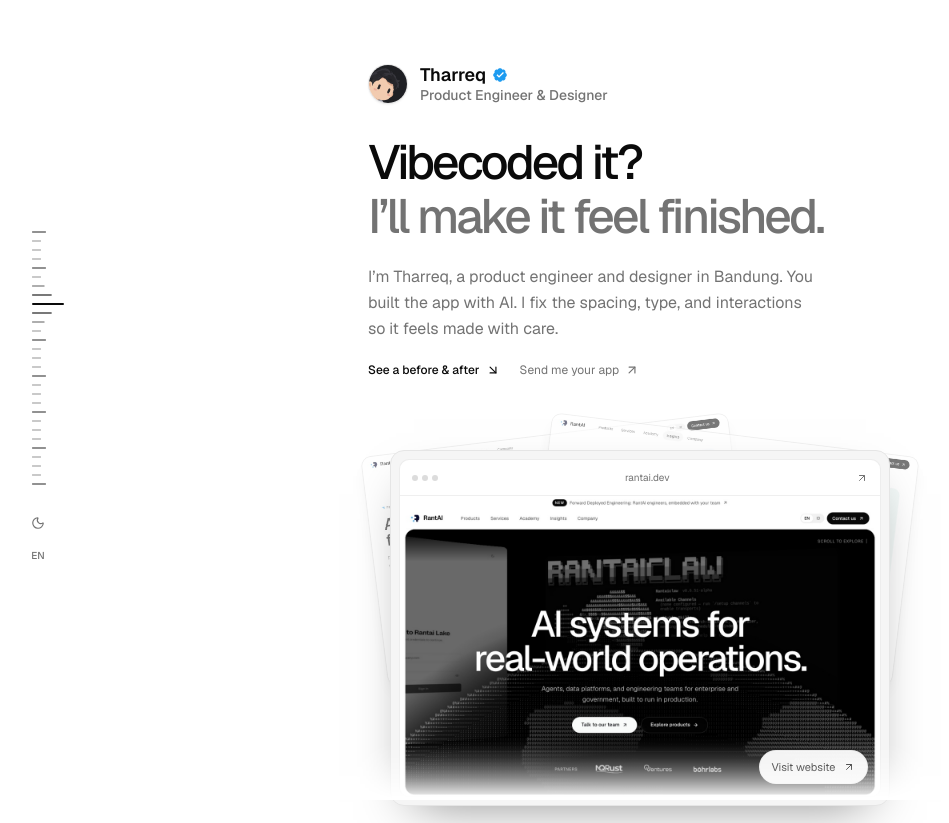
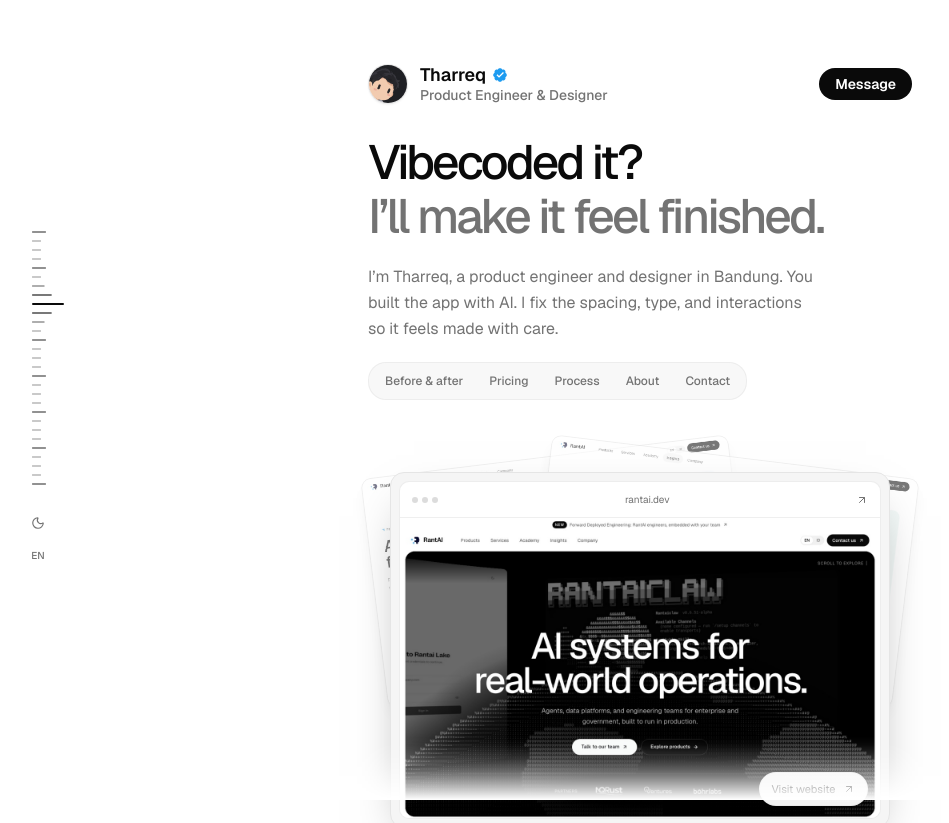
Before and after one commit to mtharreqq/requixite, a Next.js app: page / in a window 1280 px wide. Shown: the top 823 px of the page, without its empty margins (0-949 px from the left). Built offline with nearby package versions, Linux system fonts and the light colour scheme.

Commit message:
Hero: chat dialog, section shortcuts, summary fade-in

```diff
--- a/app/globals.css
+++ b/app/globals.css
@@ -43,11 +43,19 @@
 .hero-identity {
   animation: portfolio-arrive 480ms var(--ease-out) both;
 }
+/* RantAI home-hero timing: summary 0.6s at 0.35s, CTAs 0.8s at 0.5s.
+   From 1% opacity, not 0, so the summary still counts for LCP. */
+@keyframes hero-rise {
+  from {
+    opacity: 0.01;
+    transform: translateY(12px);
+  }
+}
 .hero-copy > :nth-child(2) {
-  animation: portfolio-arrive 550ms 280ms var(--ease-out) both;
+  animation: hero-rise 600ms 350ms cubic-bezier(0.22, 1, 0.36, 1) both;
 }
 .hero-copy > :nth-child(3) {
-  animation: portfolio-arrive 550ms 350ms var(--ease-out) both;
+  animation: hero-rise 800ms 500ms cubic-bezier(0.22, 1, 0.36, 1) both;
 }
 .hero-showcase {
   transform-origin: center top;
--- a/components/portfolio-page.tsx
+++ b/components/portfolio-page.tsx
@@ -39,7 +39,7 @@ export function PortfolioPage({ locale }: { locale: Locale }) {
         tabIndex={-1}
         className="flex w-full max-w-lg flex-col items-center gap-y-14 pt-8 pr-4 pl-10 outline-none md:max-w-xl md:gap-y-16 md:px-4 md:pt-12"
       >
-        <HeroSection copy={copy.hero} />
+        <HeroSection copy={copy.hero} rail={copy.rail} />
         <StackStory copy={copy.stack} />
         <ProofSection copy={copy.proof} />
         {hasWork && (
--- /dev/null
+++ b/components/salmoon/chat-dialog.tsx
@@ -0,0 +1,170 @@
+"use client";
+
+import type { PortfolioCopy } from "@/lib/portfolio-copy";
+import { Dialog } from "radix-ui";
+import { motion, useReducedMotion } from "framer-motion";
+import Image from "next/image";
+import { useEffect, useState } from "react";
+import { Mail, X } from "lucide-react";
+import {
+  TwitterVerifiedBadgeSvg,
+  WhatsappSvg,
+  XSvg,
+} from "@/components/dock-icons";
+
+const ease = [0.22, 1, 0.36, 1] as const;
+
+function channels(message: string) {
+  const text = encodeURIComponent(message);
+  return [
+    {
+      label: "WhatsApp",
+      handle: "+62 822-5640-3992",
+      href: `https://wa.me/6282256403992?text=${text}`,
+      Icon: WhatsappSvg,
+    },
+    {
+      label: "Email",
+      handle: "mtharreq@gmail.com",
+      href: `mailto:mtharreq@gmail.com?subject=${text}`,
+      Icon: Mail,
+    },
+    {
+      label: "X",
+      handle: "@tooreeq",
+      href: "https://x.com/tooreeq",
+      Icon: XSvg,
+    },
+  ];
+}
+
+function Avatar() {
+  return (
+    <span className="border-border/80 bg-muted relative block size-8 shrink-0 overflow-hidden rounded-full border">
+      <Image
+        src="/avatar.png"
+        alt=""
+        width={32}
+        height={32}
+        className="size-full object-cover"
+      />
+    </span>
+  );
+}
+
+// Typing dots, then the messages: RantAI problem-picker.tsx.
+function Thread({ copy }: { copy: PortfolioCopy["hero"]["chat"] }) {
+  const reduce = useReducedMotion();
+  const [typing, setTyping] = useState(!reduce);
+  useEffect(() => {
+    if (!typing) return;
+    const t = setTimeout(() => setTyping(false), 700);
+    return () => clearTimeout(t);
+  }, [typing]);
+
+  const rise = (i: number) => ({
+    initial: reduce ? false : { opacity: 0, y: 8 },
+    animate: { opacity: 1, y: 0 },
+    transition: { duration: 0.4, ease, delay: i * 0.25 },
+  });
+
+  if (typing)
+    return (
+      <div className="flex items-end gap-2">
+        <Avatar />
+        <span className="bg-muted inline-flex h-8 items-center gap-1 rounded-[18px] rounded-bl-md px-3.5">
+          <span className="sr-only">{copy.typing}</span>
+          {[0, 1, 2].map((i) => (
+            <motion.span
+              key={i}
+              aria-hidden="true"
+              className="bg-muted-foreground/60 size-1.5 rounded-full"
+              animate={{ opacity: [0.3, 1, 0.3], y: [0, -2, 0] }}
+              transition={{
+                duration: 1,
+                repeat: Infinity,
+                delay: i * 0.15,
+                ease: "easeInOut",
+              }}
+            />
+          ))}
+        </span>
+      </div>
+    );
+
+  return (
+    <>
+      <div className="flex items-end gap-2">
+        <Avatar />
+        <div className="space-y-1">
+          {copy.greeting.map((line, i) => (
+            <motion.p
+              key={line}
+              {...rise(i)}
+              className="bg-muted text-foreground w-fit max-w-[16rem] rounded-[18px] rounded-bl-md px-3.5 py-2 text-sm leading-snug"
+            >
+              {line}
+            </motion.p>
+          ))}
+        </div>
+      </div>
+      <motion.ul
+        {...rise(copy.greeting.length)}
+        className="flex flex-col items-end gap-1.5"
+        aria-label={copy.via}
+      >
+        {channels(copy.message).map(({ label, handle, href, Icon }) => (
+          <li key={label}>
+            <a
+              href={href}
+              target={href.startsWith("mailto:") ? undefined : "_blank"}
+              rel="noopener noreferrer"
+              className="tactile-control bg-foreground text-background inline-flex items-center gap-2 rounded-[18px] rounded-br-md px-3.5 py-2 text-sm transition-opacity hover:opacity-85"
+            >
+              <Icon className="size-4 shrink-0" />
+              <span className="font-medium">{label}</span>
+              <span className="opacity-60">{handle}</span>
+            </a>
+          </li>
+        ))}
+      </motion.ul>
+    </>
+  );
+}
+
+export function ChatDialog({ copy }: { copy: PortfolioCopy["hero"]["chat"] }) {
+  return (
+    <Dialog.Root>
+      <Dialog.Trigger className="tactile-control bg-foreground text-background ml-auto shrink-0 rounded-full px-4 py-1.5 text-sm font-semibold transition-opacity hover:opacity-85">
+        {copy.open}
+      </Dialog.Trigger>
+      <Dialog.Portal>
+        <Dialog.Overlay className="data-[state=open]:animate-in data-[state=closed]:animate-out data-[state=closed]:fade-out-0 data-[state=open]:fade-in-0 fixed inset-0 z-50 bg-black/30 backdrop-blur-[2px]" />
+        <Dialog.Content className="bg-popover text-popover-foreground border-border/80 data-[state=open]:animate-in data-[state=closed]:animate-out data-[state=closed]:fade-out-0 data-[state=open]:fade-in-0 data-[state=closed]:zoom-out-95 data-[state=open]:zoom-in-95 data-[state=open]:slide-in-from-bottom-2 fixed top-1/2 left-1/2 z-50 w-[calc(100%-2rem)] max-w-sm -translate-x-1/2 -translate-y-1/2 overflow-hidden rounded-[22px] border shadow-2xl">
+          <header className="border-border/60 flex items-center gap-3 border-b px-4 py-3">
+            <Avatar />
+            <div className="min-w-0 flex-1">
+              <Dialog.Title className="flex items-center gap-1 text-sm leading-tight font-semibold">
+                Tharreq
+                <TwitterVerifiedBadgeSvg className="size-3.5 shrink-0" />
+              </Dialog.Title>
+              <Dialog.Description className="text-muted-foreground inline-flex items-center gap-1.5 text-xs">
+                <span className="size-1.5 rounded-full bg-emerald-500" />
+                {copy.status}
+              </Dialog.Description>
+            </div>
+            <Dialog.Close
+              aria-label={copy.close}
+              className="text-muted-foreground hover:text-foreground hover:bg-muted -mr-1.5 rounded-full p-1.5 transition-colors"
+            >
+              <X className="size-4" />
+            </Dialog.Close>
+          </header>
+          <div className="flex min-h-56 flex-col gap-4 p-4">
+            <Thread copy={copy} />
+          </div>
+        </Dialog.Content>
+      </Dialog.Portal>
+    </Dialog.Root>
+  );
+}
--- a/components/salmoon/hero-section.tsx
+++ b/components/salmoon/hero-section.tsx
@@ -4,7 +4,8 @@ import type { PortfolioCopy } from "@/lib/portfolio-copy";
 import Image from "next/image";
 import { ProjectShowcase } from "@/components/salmoon/project-showcase";
 import { SplitReveal } from "@/components/salmoon/split-reveal";
-import { ArrowDownRight, ArrowUpRight } from "lucide-react";
+import { ChatDialog } from "@/components/salmoon/chat-dialog";
+import { smoothScrollTo } from "@/components/smooth-scroll";
 import {
   HoverCard,
   HoverCardContent,
@@ -18,7 +19,21 @@ import {
   XSvg,
 } from "@/components/dock-icons";
 
-export function HeroSection({ copy }: { copy: PortfolioCopy["hero"] }) {
+const SHORTCUTS = [
+  "work",
+  "offer",
+  "process",
+  "experience",
+  "contact",
+] as const;
+
+export function HeroSection({
+  copy,
+  rail,
+}: {
+  copy: PortfolioCopy["hero"];
+  rail: PortfolioCopy["rail"];
+}) {
   return (
     <section id="home" className="flex w-full flex-col gap-8 pt-4">
       {/* Title & Identity */}
@@ -136,6 +151,7 @@ export function HeroSection({ copy }: { copy: PortfolioCopy["hero"] }) {
             {copy.role}
           </p>
         </div>
+        <ChatDialog copy={copy.chat} />
       </div>
 
       <div className="hero-copy space-y-5">
@@ -157,22 +173,29 @@ export function HeroSection({ copy }: { copy: PortfolioCopy["hero"] }) {
         <p className="text-muted-foreground max-w-md text-sm leading-relaxed md:text-base">
           {copy.summary}
         </p>
-        <div className="flex flex-wrap gap-x-5 gap-y-3 text-xs">
-          <a
-            href="#work"
-            className="text-foreground inline-flex items-center gap-1.5 rounded-sm font-medium underline-offset-4 hover:underline"
-          >
-            {copy.explore}
-            <ArrowDownRight className="size-3.5" />
-          </a>
-          <a
-            href="#contact"
-            className="text-muted-foreground hover:text-foreground inline-flex items-center gap-1.5 rounded-sm transition-colors"
-          >
-            {copy.contact}
-            <ArrowUpRight className="size-3.5" />
-          </a>
-        </div>
+        <nav aria-label={copy.shortcuts}>
+          <ul className="bg-muted/70 border-border/60 inline-flex flex-wrap gap-0.5 rounded-[18px] border p-1 text-xs">
+            {SHORTCUTS.map((id) => (
+              <li key={id}>
+                <a
+                  href={`#${id}`}
+                  onClick={(e) => {
+                    const target = document.getElementById(id);
+                    if (!target) return;
+                    e.preventDefault();
+                    smoothScrollTo(
+                      target.getBoundingClientRect().top + window.scrollY,
+                    );
+                    history.replaceState(null, "", `#${id}`);
+                  }}
+                  className="text-muted-foreground hover:bg-background hover:text-foreground block rounded-full px-3 py-1.5 font-medium transition-colors"
+                >
+                  {rail[id]}
+                </a>
+              </li>
+            ))}
+          </ul>
+        </nav>
       </div>
       <ProjectShowcase copy={copy} />
     </section>
--- a/lib/portfolio-copy.ts
+++ b/lib/portfolio-copy.ts
@@ -10,8 +10,19 @@ export const english = {
     summary:
       "I’m Tharreq, a product engineer and designer in Bandung. You built the app with AI. I fix the spacing, type, and interactions so it feels made with care.",
     featured: "Selected project · RantAI",
-    explore: "See a before & after",
-    contact: "Send me your app",
+    shortcuts: "Jump to",
+    chat: {
+      open: "Message",
+      status: "Usually replies within a day",
+      typing: "Tharreq is typing",
+      greeting: [
+        "Hi! 👋",
+        "Got an app that needs polish? Tell me where you'd like to chat.",
+      ],
+      via: "Chat via",
+      message: "Hi Tharreq, I'd like you to polish my app",
+      close: "Close",
+    },
     view: "Visit website",
     screens: "Project screenshots",
     contribution: "Design & code",
@@ -194,8 +205,19 @@ export const indonesian: PortfolioCopy = {
     summary:
       "Saya Tharreq, product engineer dan designer dari Bandung. Aplikasimu dibangun dengan AI, saya rapikan jarak, huruf, dan interaksinya supaya terasa dibuat dengan serius.",
     featured: "Proyek pilihan · RantAI",
-    explore: "Lihat sebelum & sesudah",
-    contact: "Kirim aplikasimu",
+    shortcuts: "Langsung ke",
+    chat: {
+      open: "Chat",
+      status: "Biasanya balas dalam sehari",
+      typing: "Tharreq sedang mengetik",
+      greeting: [
+        "Halo! 👋",
+        "Ada aplikasi yang mau dirapikan? Pilih mau ngobrol lewat mana.",
+      ],
+      via: "Chat lewat",
+      message: "Halo Tharreq, saya mau aplikasi saya dirapikan",
+      close: "Tutup",
+    },
     view: "Buka website",
     screens: "Cuplikan proyek",
     contribution: "Desain & kode",
```
Also changed, not shown: components/dock-icons.tsx (+8 -0 lines).
